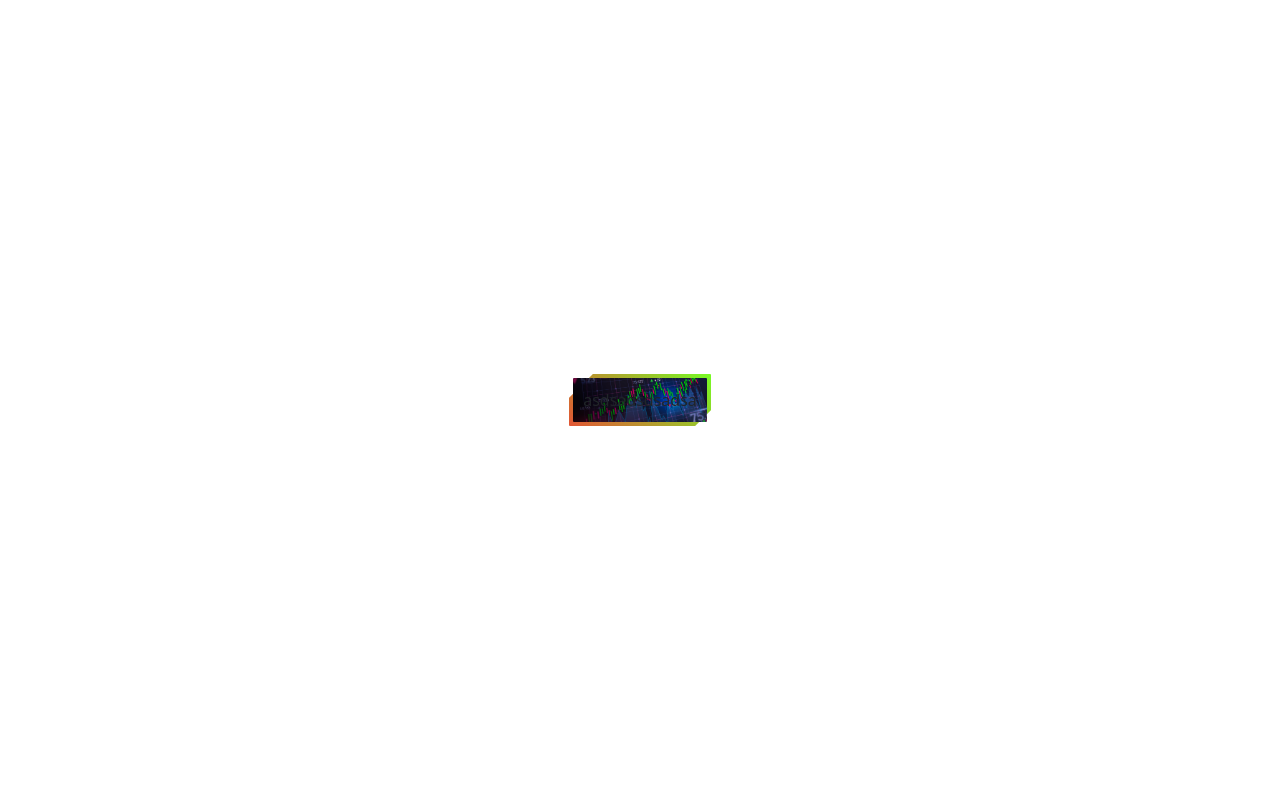
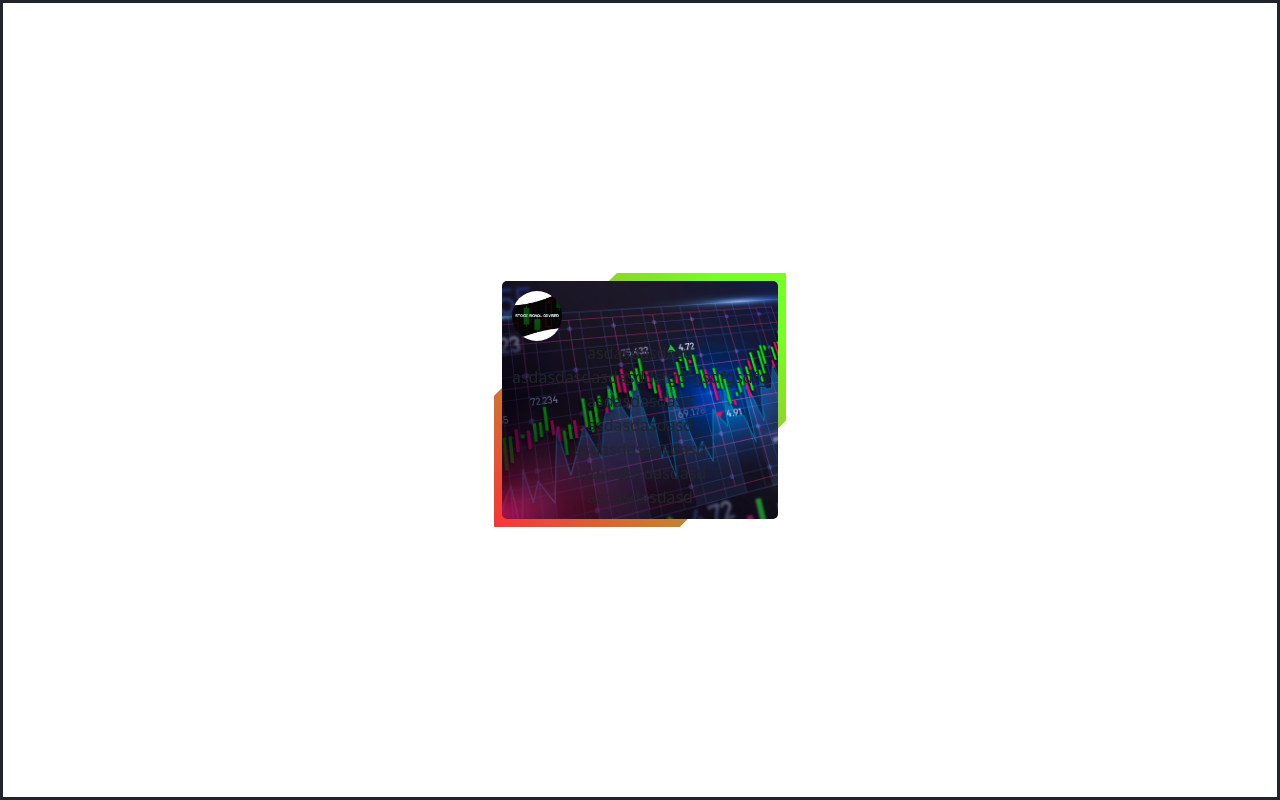
Before and after one commit to desh1997/stafrontend, a React (Create React App) app in the folder stafrontend/: page /register in a window 1280 px wide. Built offline with nearby package versions, Linux system fonts and the light colour scheme.

Commit message:
fixed the registration css

```diff
--- a/stafrontend/src/Components/Assets/auth.css
+++ b/stafrontend/src/Components/Assets/auth.css
@@ -10,11 +10,20 @@ loginbody {
 
 /* --- Register Css --- */
 
-body {
+/* body {
     display: flex;
     align-items: center;
     justify-content: center;
     height: 100vh;
+} */
+
+.reg_container {
+    display: flex;
+    align-items: center;
+    justify-content: center;
+    height: 100vh;
+    /* padding: 5%; */
+    border-style: solid;
 }
 
 .frame {
@@ -30,5 +39,16 @@ body {
     box-sizing: border-box;
     background-position: center center;
     padding: 10px;
-    border-radius: 1px;
+    border-radius: 5px;
+    /* background-color: rgba(255, 255, 255, 0.5); */
+    opacity: 100px;
 }
+
+.auth_header {
+    display: flex;
+}
+
+.logo {
+    height: 50px;
+    border-radius: 25px;
+}
--- a/stafrontend/src/Components/Auth/Register.jsx
+++ b/stafrontend/src/Components/Auth/Register.jsx
@@ -1,13 +1,24 @@
 import Axios from '../../utility/api';
 import '../Assets/auth.css';
+import logo from '../Assets/images/logo.jpg'
 
 export const Register = () => {
-
     return (
-        <div className='frame p-1'>
-            <div className='myDiv'>
-                <div className='main_content'>
-                    asdsadsdsadsa
+        <div className='reg_container'>
+            <div className='frame p-2'>
+                <div className='myDiv'>
+                    <div className='main_content'>
+                        <div className='auth_header'>
+                            <img className='logo' src={logo} alt="Your Logo"/>
+                        </div>
+                        asdasdasdasd<br/>
+                        asdasdasdasdasddsfgdfgsdfgsdfg<br/>
+                        asdasdasdasd<br/>
+                        asdasdasdasd<br/>
+                        asdasdasdasdasd<br/>
+                        asdasdasdasdasd<br/>
+                        asdasdasdasd<br/>
+                    </div>
                 </div>
             </div>
         </div>
```
Also changed, not shown: stafrontend/src/Components/Assets/images/logo.jpg (added).
